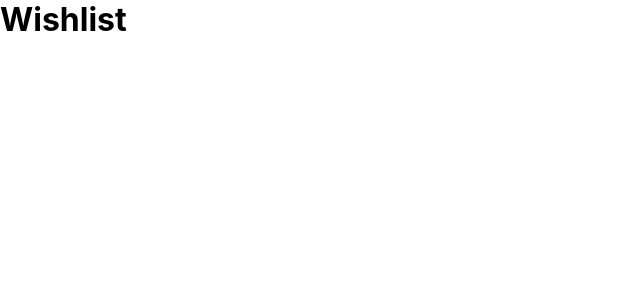
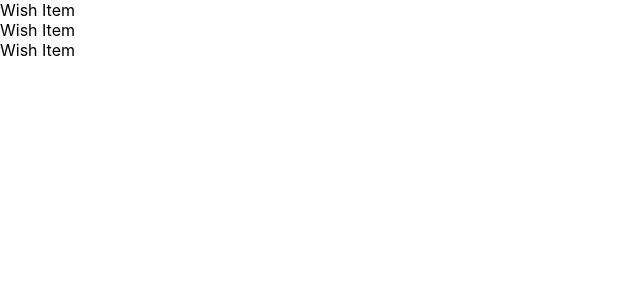
Before and after one commit to tinxian/wishlist, a Vue app: page / in a window 1280 px wide. Shown: the top 300 px of the page, without its empty margins (0-640 px from the left). Built offline with nearby package versions, Linux system fonts and the light colour scheme.

Commit message:
bij minuut 28:03

```diff
--- a/src/App.vue
+++ b/src/App.vue
@@ -1,6 +1,6 @@
 <template>
   <div id="app">
-    <Wishes />
+    <Wishes v-bind:wishes="wishes"/>
   </div>
 </template>
 
@@ -17,17 +17,17 @@ export default {
       wishes: [
         {
           id: 1,
-          title: 'Wish 1',
+          title: "Wish 1",
           completed: false
         },
         {
           id: 2,
-          title: 'Wish 2',
+          title: "Wish 2",
           completed: false
         },
         {
           id: 3,
-          title: 'Wish 3',
+          title: "Wish 3",
           completed: false
         }
       ]
--- /dev/null
+++ b/src/components/WishItem.vue
@@ -0,0 +1,26 @@
+<template>
+  <div>
+    <p>Wish Item</p>
+  </div>
+</template>
+
+<script>
+export default {
+  name: "WishItem"
+}
+</script>
+
+<style scoped>
+  .wish-item {
+    background: #f4f4f4;
+    padding: 10px;
+    border-bottom: 1px #ccc dotted;
+  }
+  .is-complete {
+    text-decoration: line-through;
+  }
+  .del {
+    background: #ff0000;
+    color: #fff;
+  }
+</style>
--- a/src/components/Wishes.vue
+++ b/src/components/Wishes.vue
@@ -1,11 +1,20 @@
 <template>
   <div>
-    <h1>Wishlist</h1>
+    <div v-bind:key="wish.id" v-for="wish in wishes">
+      <WishItem />
+    </div>
   </div>
 </template>
+
 <script>
+import WishItem from './WishItem.vue';
+
 export default {
-  name: "Wishes"
+  name: "Wishes",
+  components: {
+    WishItem
+  },
+  props: ["wishes"]
 }
 </script>
 <style scoped>
```
